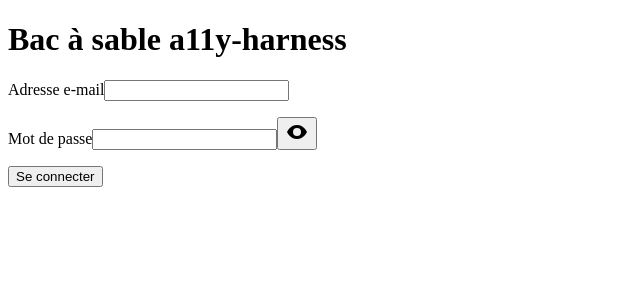
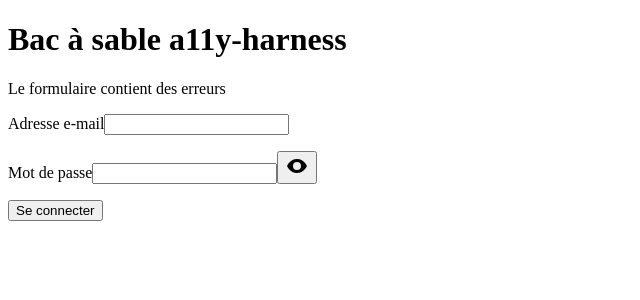
Before and after one commit to Yoann-Fortin/a11y-harness, a React (Vite) app in the folder playground/: page / in a window 1280 px wide. Shown: the top 300 px of the page, without its empty margins (0-640 px from the left). Built offline with nearby package versions, Linux system fonts and the light colour scheme.

Commit message:
feat(login-form): add an error summary in a status region rendered from the start

```diff
--- a/playground/src/login-form/LoginForm.tsx
+++ b/playground/src/login-form/LoginForm.tsx
@@ -8,6 +8,7 @@ const PASSWORD_AUTOCOMPLETE = 'current-password'
 const SUBMIT_LABEL = 'Se connecter'
 const EMAIL_REQUIRED_ERROR = 'Saisissez votre adresse e-mail'
 const PASSWORD_REQUIRED_ERROR = 'Saisissez votre mot de passe'
+const ERROR_SUMMARY = 'Le formulaire contient des erreurs'
 
 type FieldErrors = {
   email?: string
@@ -28,6 +29,7 @@ export function LoginForm() {
 
   return (
     <form onSubmit={handleSubmit}>
+      <p role="status">{ERROR_SUMMARY}</p>
       <label htmlFor={emailFieldId}>{EMAIL_LABEL}</label>
       <input
         id={emailFieldId}
```
